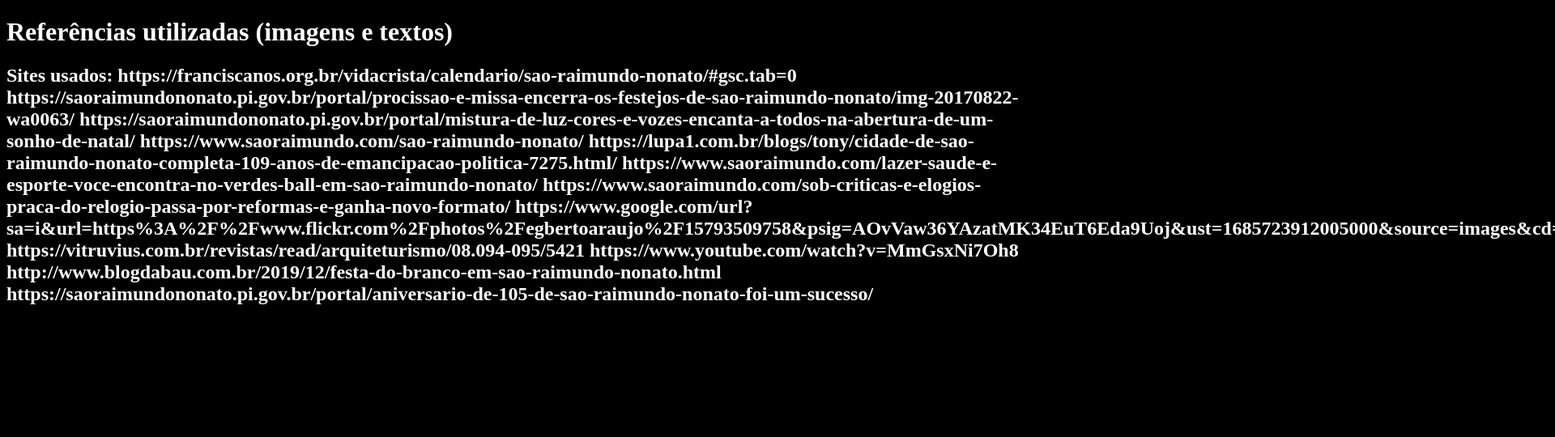
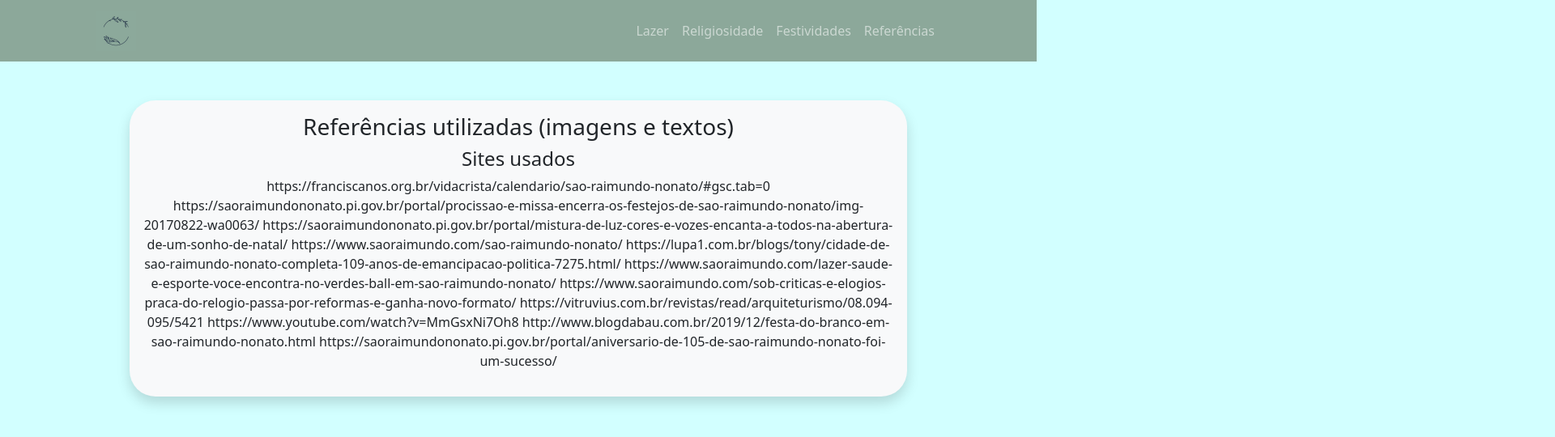
Before and after one commit to carlusnz-dev/pii-project-cultura, a plain HTML site: page pag/ref.html in a window 1280 px wide. Shown: the top 540 px of the page at 81% size, 1920 px wide, since content can reach past the window. Drawn offline with nearby package versions, Linux system fonts and the light colour scheme.

Commit message:
first commit

```diff
--- a/css/ref.css
+++ b/css/ref.css
@@ -1,7 +1,5 @@
-body{
-    background-color: rgb(0, 0, 0);
+body {
+  width: 100%;
+  height: 100%;
+  background-color:rgb(210, 255, 255);
 }
-
-.tudo{
-    color: white;
-}
--- a/pag/ref.html
+++ b/pag/ref.html
@@ -1,17 +1,41 @@
 <!DOCTYPE html>
 <html lang="pt-br">
+
 <head>
     <meta charset="UTF-8">
     <meta http-equiv="X-UA-Compatible" content="IE=edge">
     <meta name="viewport" content="width=device-width, initial-scale=1.0">
     <title>Document</title>
+    <link href="https://cdn.jsdelivr.net/npm/bootstrap@5.3.0-alpha3/dist/css/bootstrap.min.css" rel="stylesheet"
+    integrity="sha384-KK94CHFLLe+nY2dmCWGMq91rCGa5gtU4mk92HdvYe+M/SXH301p5ILy+dN9+nJOZ" crossorigin="anonymous">
+    <link rel="stylesheet" href="../css/style.css">
     <link rel="stylesheet" href="../css/ref.css">
 </head>
+
 <body>
-    <div class="tudo">
-    <h1>Referências utilizadas (imagens e textos)</h1>
-    <h2>Sites usados:
-
+    <nav class="navbar navbar-expand-lg navbar-dark ">
+        <div class="container px-5">
+          <a class="navbar-brand" href="#"><img src="../img/logosite.png" alt="Logo" height="50"></a>
+          <ul class="navbar-nav">
+            <li class="nav-item">
+              <a class="nav-link" aria-current="page" href="../pag/lazer.html">Lazer</a>
+            </li>
+            <li class="nav-item">
+              <a class="nav-link" href="../pag/relig.html">Religiosidade</a>
+            </li>
+            <li class="nav-item">
+              <a class="nav-link" href="../pag/calendario.html">Festividades</a>
+            </li>
+            <li class="nav-item">
+              <a class="nav-link" href="../pag/ref.html">Referências</a>
+            </li>
+          </ul>
+        </div>
+      </nav>
+    <div class="container w-75 my-5 bg-body-tertiary rounded-5 shadow p-3 text-center">
+        <h3>Referências utilizadas (imagens e textos)</h3>
+        <h4>Sites usados </h4>
+        <p>
             https://franciscanos.org.br/vidacrista/calendario/sao-raimundo-nonato/#gsc.tab=0
 
             https://saoraimundononato.pi.gov.br/portal/procissao-e-missa-encerra-os-festejos-de-sao-raimundo-nonato/img-20170822-wa0063/
@@ -26,15 +50,16 @@
 
             https://www.saoraimundo.com/sob-criticas-e-elogios-praca-do-relogio-passa-por-reformas-e-ganha-novo-formato/
 
-        https://www.google.com/url?sa=i&url=https%3A%2F%2Fwww.flickr.com%2Fphotos%2Fegbertoaraujo%2F15793509758&psig=AOvVaw36YAzatMK34EuT6Eda9Uoj&ust=1685723912005000&source=images&cd=vfe&ved=0CA4QjRxqFwoTCKD3oajBov8CFQAAAAAdAAAAABAD
-
             https://vitruvius.com.br/revistas/read/arquiteturismo/08.094-095/5421
 
             https://www.youtube.com/watch?v=MmGsxNi7Oh8
 
             http://www.blogdabau.com.br/2019/12/festa-do-branco-em-sao-raimundo-nonato.html
 
-        https://saoraimundononato.pi.gov.br/portal/aniversario-de-105-de-sao-raimundo-nonato-foi-um-sucesso/</h2>
+            https://saoraimundononato.pi.gov.br/portal/aniversario-de-105-de-sao-raimundo-nonato-foi-um-sucesso/
+            </p>
     </div>
 </body>
+</body>
+
 </html>
```
Lines whose indentation alone changed are shown as unchanged.
